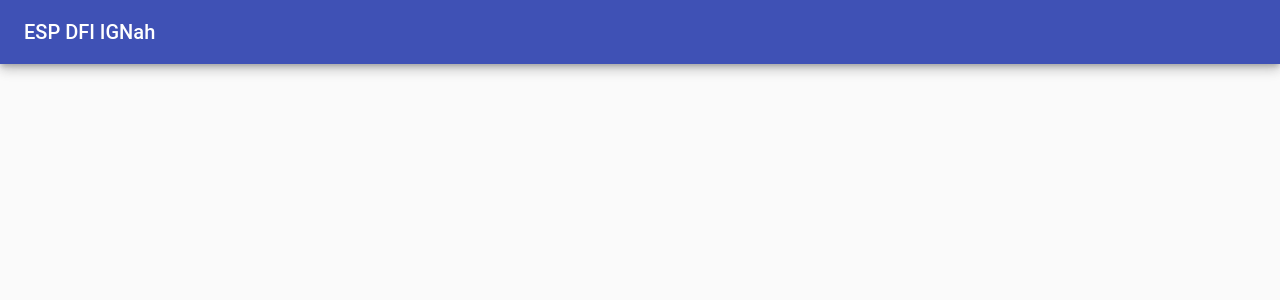
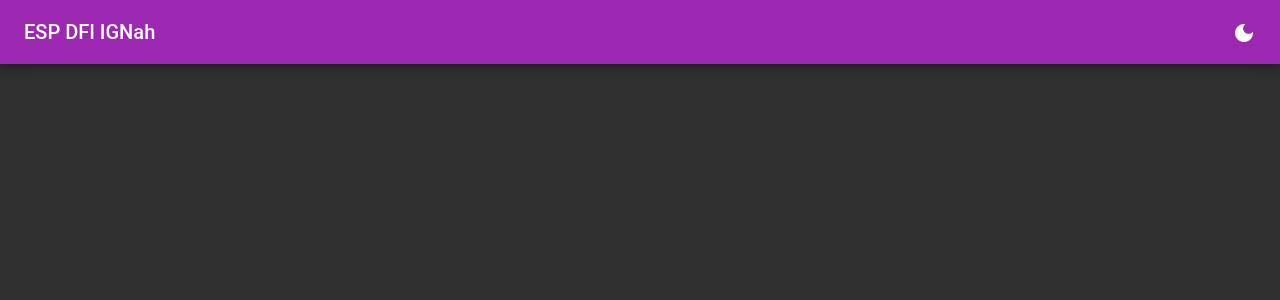
Before and after one commit to MG-5/esp-dfi-ignah, an Angular app in the folder web-ui/esp-dfi-ignah-ui/: page / in a window 1280 px wide. Shown: the top 300 px of the page. Built offline with nearby package versions, Linux system fonts and the light colour scheme.

Commit message:
#6 Add dark theme and theme switch

```diff
--- a/web-ui/esp-dfi-ignah-ui/angular.json
+++ b/web-ui/esp-dfi-ignah-ui/angular.json
@@ -28,8 +28,8 @@
               "src/assets"
             ],
             "styles": [
-              "./node_modules/@angular/material/prebuilt-themes/indigo-pink.css",
-              "src/styles.scss"
+              "src/styles.scss",
+              "src/theme.scss"
             ],
             "scripts": []
           },
@@ -97,8 +97,8 @@
               "src/assets"
             ],
             "styles": [
-              "./node_modules/@angular/material/prebuilt-themes/indigo-pink.css",
-              "src/styles.scss"
+              "src/styles.scss",
+              "src/theme.scss"
             ],
             "scripts": []
           }
--- a/web-ui/esp-dfi-ignah-ui/src/app/app.component.html
+++ b/web-ui/esp-dfi-ignah-ui/src/app/app.component.html
@@ -15,9 +15,15 @@
 
       <span class="spacer"></span>
 
-      <!-- <button mat-icon-button>
+      <button mat-icon-button (click)="themingService.setDarkTheme()" *ngIf="themingService.getCurrentTheme() === theme.Light; else darkModeButton">
         <mat-icon>light_mode</mat-icon>
-      </button> -->
+      </button>
+      <ng-template #darkModeButton>
+        <button mat-icon-button (click)="themingService.setLightTheme()">
+          <mat-icon>dark_mode</mat-icon>
+        </button>
+      </ng-template>
+
     </mat-toolbar>
 
   </mat-sidenav-content>
--- a/web-ui/esp-dfi-ignah-ui/src/app/app.component.ts
+++ b/web-ui/esp-dfi-ignah-ui/src/app/app.component.ts
@@ -1,6 +1,7 @@
 import { BreakpointObserver, Breakpoints } from '@angular/cdk/layout';
 import { Component, OnInit } from '@angular/core';
 import { EMPTY, map, Observable } from 'rxjs';
+import { Theme, ThemingService } from './services/theming.service';
 
 @Component({
   selector: 'app-root',
@@ -12,7 +13,9 @@ export class AppComponent implements OnInit {
 
   isSmallLayout$: Observable<boolean> = EMPTY;
 
-  constructor(private breakpointObserver: BreakpointObserver) { }
+  theme = Theme;
+
+  constructor(private breakpointObserver: BreakpointObserver, public themingService: ThemingService) { }
 
   ngOnInit(): void {
     this.isSmallLayout$ = this.breakpointObserver.observe([Breakpoints.Small, Breakpoints.XSmall]).pipe(map(state => state.matches));
--- /dev/null
+++ b/web-ui/esp-dfi-ignah-ui/src/app/services/theming.service.ts
@@ -0,0 +1,33 @@
+import { DOCUMENT } from '@angular/common';
+import { Inject, Injectable } from '@angular/core';
+
+export enum Theme {
+  Light,
+  Dark
+}
+
+@Injectable({
+  providedIn: 'root'
+})
+export class ThemingService {
+
+  readonly lightThemeClass = 'light-theme';
+
+  constructor(@Inject(DOCUMENT) private document: Document) { }
+
+  setLightTheme(): void {
+    this.document.documentElement.classList.add(this.lightThemeClass);
+  }
+
+  setDarkTheme(): void {
+    this.document.documentElement.classList.remove(this.lightThemeClass);
+  }
+
+  getCurrentTheme(): Theme {
+    if (this.document.documentElement.classList.contains(this.lightThemeClass)) {
+      return Theme.Light;
+    } else {
+      return Theme.Dark;
+    }
+  }
+}
--- a/web-ui/esp-dfi-ignah-ui/src/index.html
+++ b/web-ui/esp-dfi-ignah-ui/src/index.html
@@ -7,7 +7,7 @@
   <meta name="viewport" content="width=device-width, initial-scale=1">
   <link rel="icon" type="image/x-icon" href="favicon.ico">
 </head>
-<body>
+<body class="mat-app-background">
   <app-root></app-root>
 </body>
 </html>
--- /dev/null
+++ b/web-ui/esp-dfi-ignah-ui/src/theme.scss
@@ -0,0 +1,32 @@
+@use '@angular/material' as mat;
+
+@include mat.core();
+
+// Define a light theme
+$light-primary: mat.define-palette(mat.$indigo-palette);
+$light-accent: mat.define-palette(mat.$pink-palette);
+$light-theme: mat.define-light-theme((
+ color: (
+   primary: $light-primary,
+   accent: $light-accent,
+ )
+));
+
+// Define a dark theme
+$dark-primary: mat.define-palette(mat.$purple-palette);
+$dark-accent: mat.define-palette(mat.$green-palette);
+$dark-theme: mat.define-dark-theme((
+ color: (
+   primary: $dark-primary,
+   accent: $dark-accent,
+ )
+));
+
+// Apply the dark theme by default
+@include mat.all-component-themes($dark-theme);
+
+// Apply the light theme only when the `.my-light-theme` CSS class is applied
+// to an ancestor element of the components (such as `body`).
+.light-theme {
+  @include mat.all-component-colors($light-theme);
+}
```
